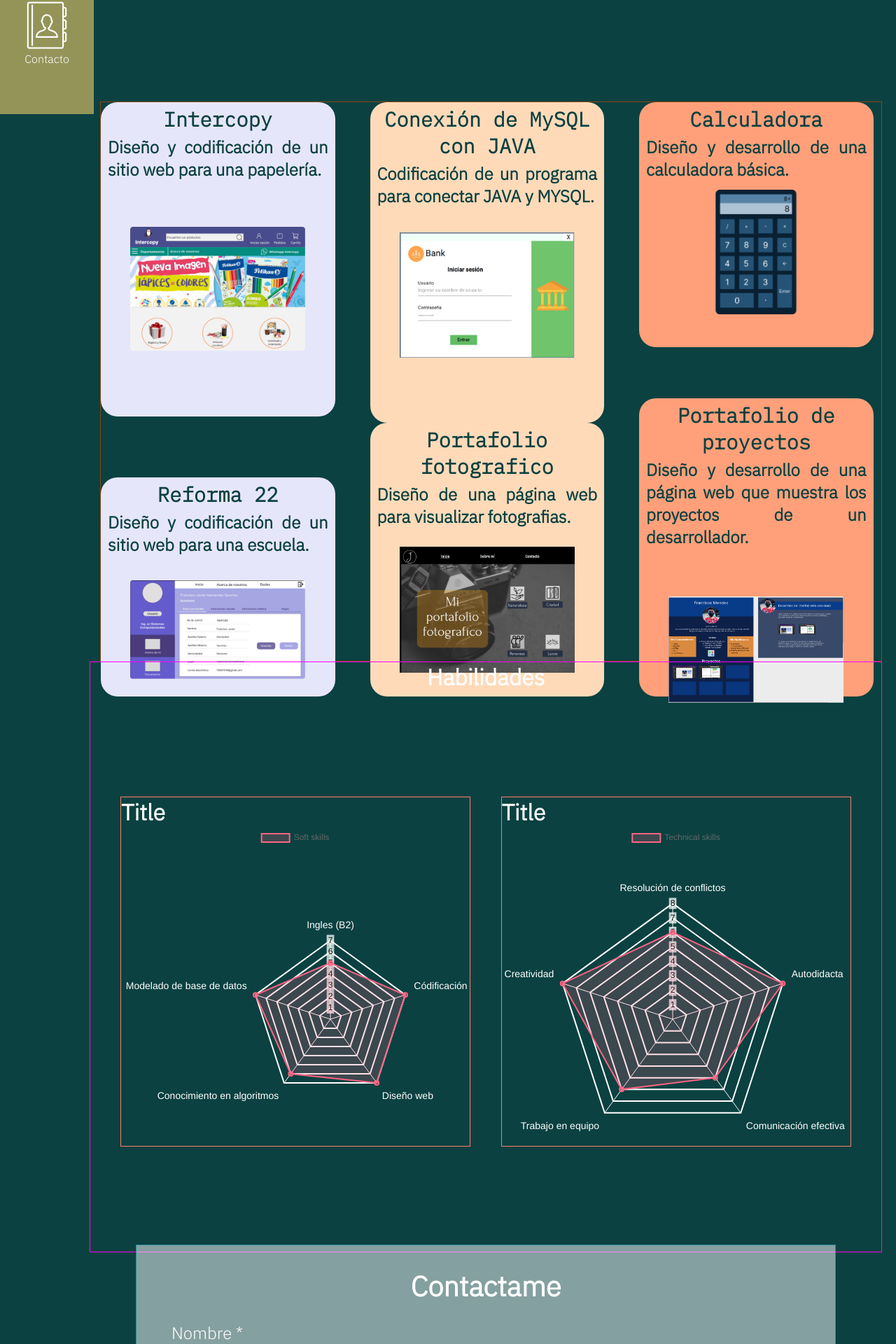
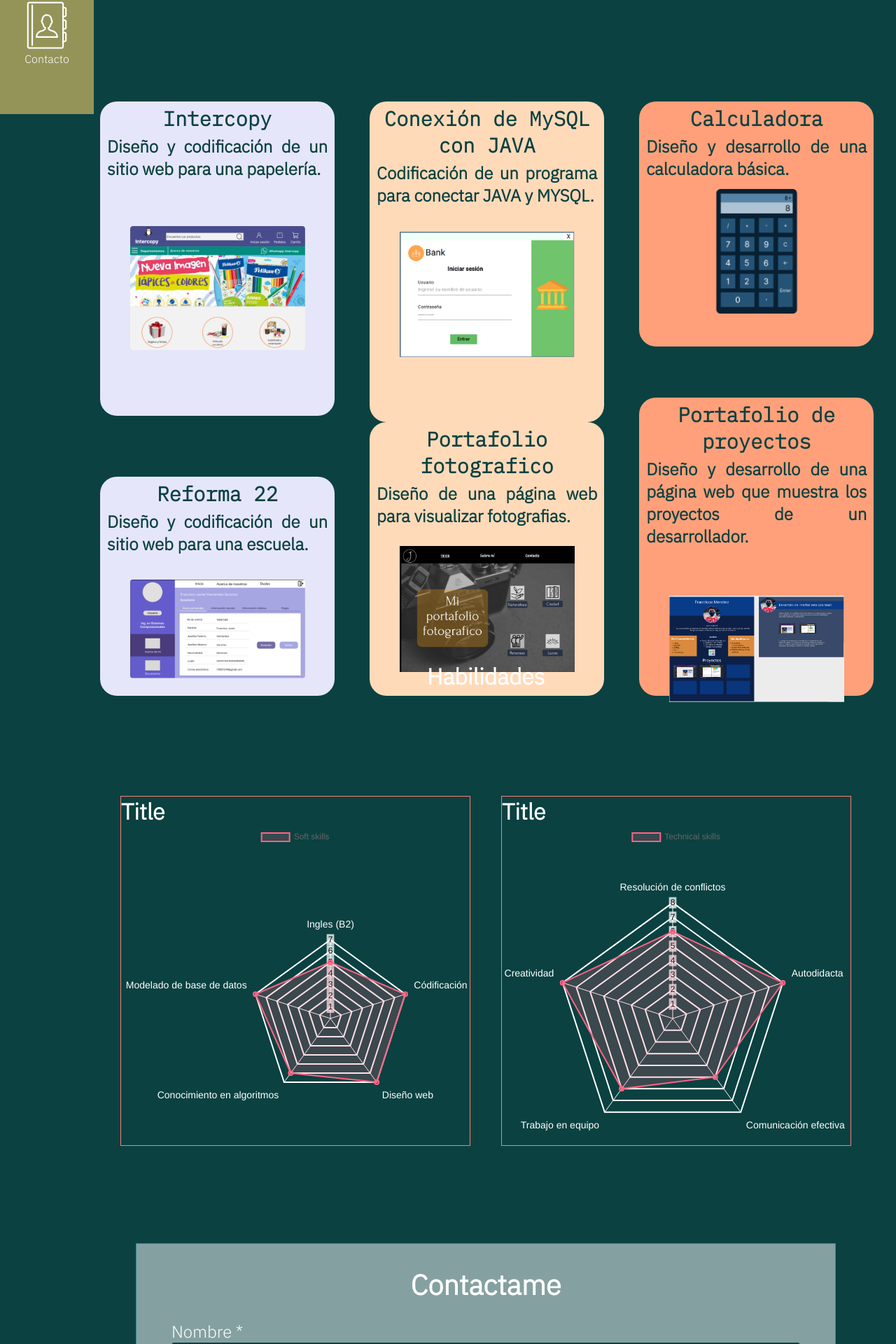
Before and after one commit to Javier09091/miPortafolio, a React (Create React App) app: page / in a window 1280 px wide. Shown: the part 655-2575 px from the top of the page at 70% size. Built offline with nearby package versions, Linux system fonts and the light colour scheme.

Commit message:
Se quito la propiedad border.

```diff
--- a/src/styles/projects.css
+++ b/src/styles/projects.css
@@ -1,6 +1,5 @@
 #projects_section {
   display: grid;
-  border: 1px saddlebrown solid;
   /* width: 100vw; */
   margin-left: 15px;
   grid-template-columns: 30% 30% 30%;
--- a/src/styles/skills.css
+++ b/src/styles/skills.css
@@ -1,6 +1,5 @@
 
 #section_skills{
-  border: 1px solid magenta;
   display: flex;
   flex-direction: column;
   width: inherit;
```
